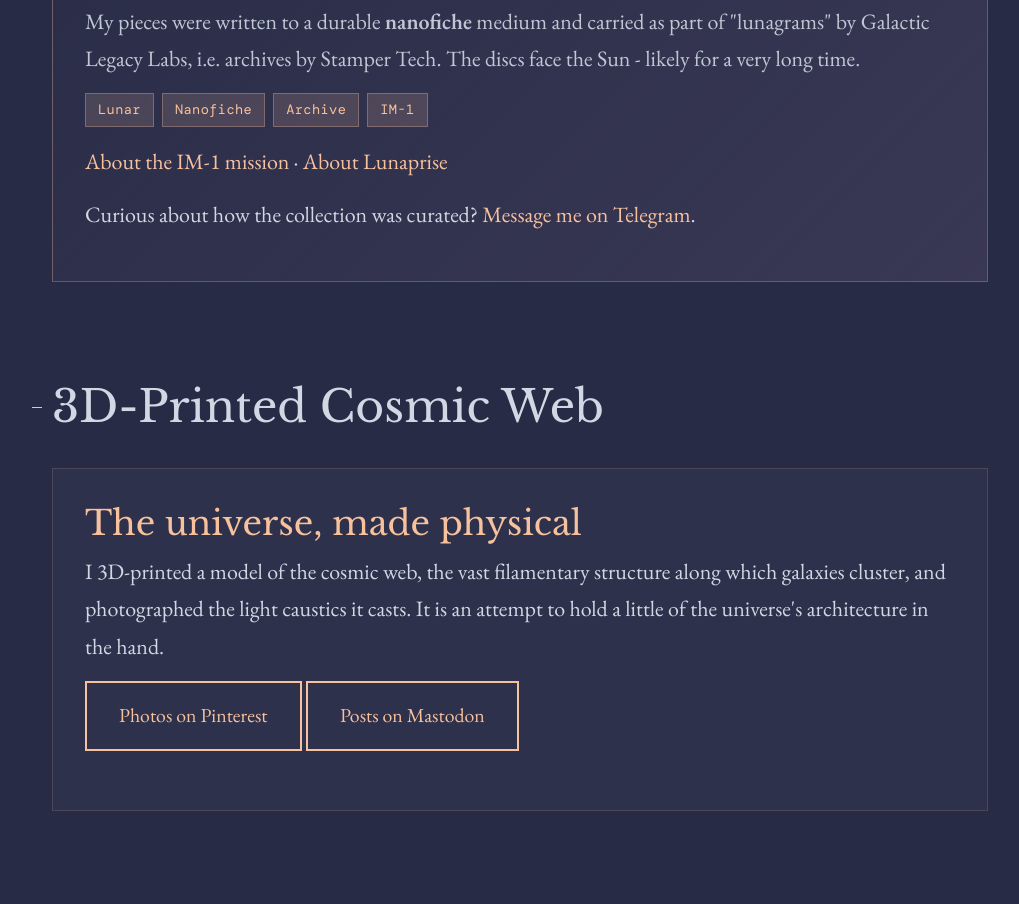
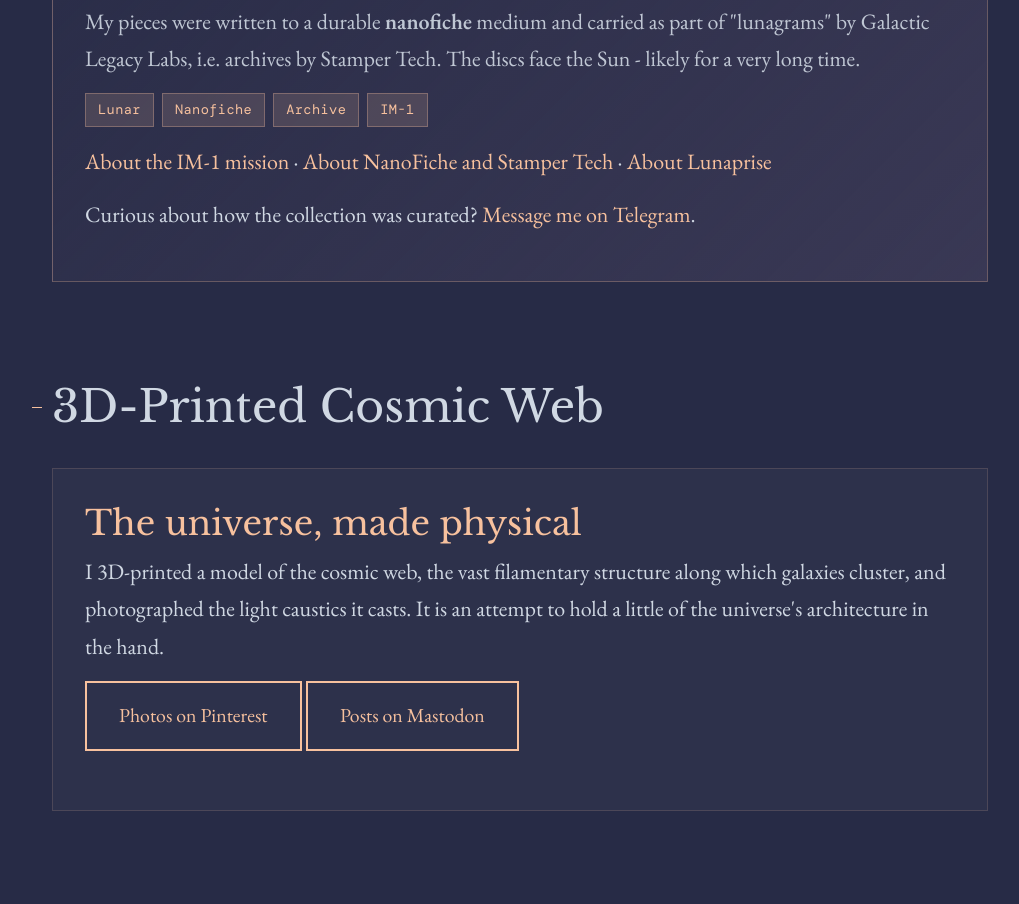
Before and after one commit to alex987654/alex987654.github.io, a plain HTML site: page sci-art.html in a window 1280 px wide. Shown: the part 1629-2533 px from the top of the page, without its empty margins (120-1139 px from the left). Drawn offline with nearby package versions, Linux system fonts and the light colour scheme; a web font is replaced by a local one.

Commit message:
Minor update

```diff
--- a/sci-art.html
+++ b/sci-art.html
@@ -92,7 +92,7 @@
           <span class="tag">IM-1</span>
         </div>
         <p style="margin-top: var(--space-sm);">
-          <a href="https://www.intuitivemachines.com/im-1" target="_blank" rel="noopener">About the IM-1 mission</a> &middot; <a href="https://gll.space/" target="_blank" rel="noopener">About Lunaprise</a>
+          <a href="https://www.intuitivemachines.com/im-1" target="_blank" rel="noopener">About the IM-1 mission</a> &middot; <a href="https://astroglph.com/pages/lunar-time-vault-background-story" target="_blank" rel="noopener">About NanoFiche and Stamper Tech</a> &middot; <a href="https://gll.space/" target="_blank" rel="noopener">About Lunaprise</a>
         </p>
         <p style="margin-top: var(--space-xs);">Curious about how the collection was curated? <a href="https://t.me/noholoa" target="_blank" rel="noopener">Message me on Telegram</a>.</p>
       </div>
```
